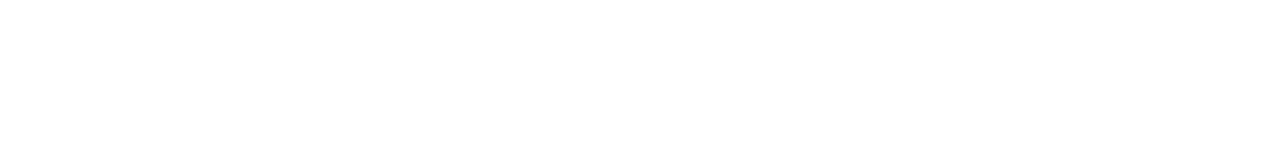
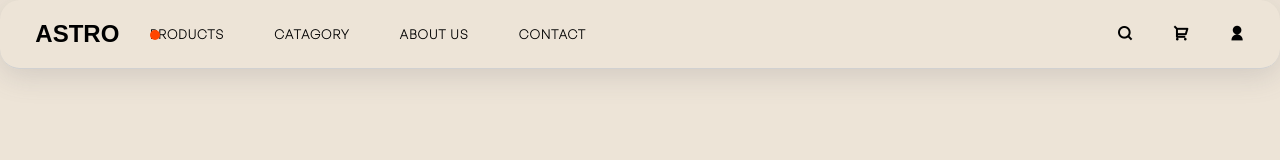
Before and after one commit to Mehrouf22/Assignment-2-jacket, a plain HTML site: page index.html in a window 1280 px wide. Drawn offline with nearby package versions, Linux system fonts and the light colour scheme.

Commit message:
Navbar done

```diff
--- a/index.html
+++ b/index.html
@@ -5,9 +5,38 @@
     <meta name="viewport" content="width=device-width, initial-scale=1.0">
     <title>Jacket</title>
     <link rel="stylesheet" href="style.css">
+    <link
+  href="https://cdn.jsdelivr.net/npm/remixicon@4.9.0/fonts/remixicon.css"
+  rel="stylesheet"
+/>
 </head>
 <body>
 
+  <main>
+
+    <nav>
+<div id="logo">
+    <h1>ASTRO</h1>
+    <div id="dot"></div>
+</div>
+
+<div class="navgrp1">
+    <h4>PRODUCTS</h4>
+    <h4>CATAGORY</h4>
+    <h4>ABOUT US</h4>
+    <h4>CONTACT</h4>
+</div>
+
+<div class="navgrp2">
+<h4><i class="ri-search-line"></i></h4>
+<h4><i class="ri-shopping-cart-2-line"></i></h4>
+<h4><i class="ri-user-fill"></i></h4>
+
+</div>
+    </nav>
+
+
+  </main>
 
 </body>
 </html>
--- a/style.css
+++ b/style.css
@@ -6,4 +6,71 @@
 html,body{
     width: 100%;
     height: 100%;
+    font-family: Arial, Helvetica, sans-serif;
+
 }
+
+main{
+    width: 100%;
+    height: 100%;
+    background-color: #ede4d7;
+}
+
+@font-face {
+    font-family:thin ;
+    src: url(./fonts/GeneralSans-Extralight.otf);
+}
+
+nav{
+    display: flex;
+    align-items: center;
+    justify-content: space-around;
+    border: 1px solid rgb(209, 209, 209);
+    border-radius: 20px;
+    border-top: none;
+    border-left: none;
+    border-right: none;
+    padding: 20px;
+    box-shadow: rgba(100, 100, 111, 0.2) 0px 7px 29px 0px;
+
+}
+
+#logo{
+    display: flex;
+    align-items: center;
+    justify-content: center;
+    gap: 5px;
+    position: relative;
+
+}
+#dot{
+    width: 10px;
+    height: 10px;
+    border-radius: 50%;
+    background-color: orangered;
+    position: absolute;
+    left: 115px;
+    bottom: 8px;
+
+}
+
+.navgrp1{
+    display: flex;
+    align-items: center;
+    justify-content: center;
+    margin-right: 500px;
+    gap: 50px;
+    font-size: 0.8em;
+  font-family: thin;
+  font-weight: 900;
+  letter-spacing: 1px;
+}
+.navgrp2{
+    display: flex;
+    align-items: center;
+    justify-content: center;
+    gap: 40px;
+      font-size: 1em;
+        font-family: 'Courier New', Courier, monospace;
+      font-weight: 100;
+}
```
Also changed, not shown: fonts/GeneralSans-Extralight.otf (added), 1 other file.
